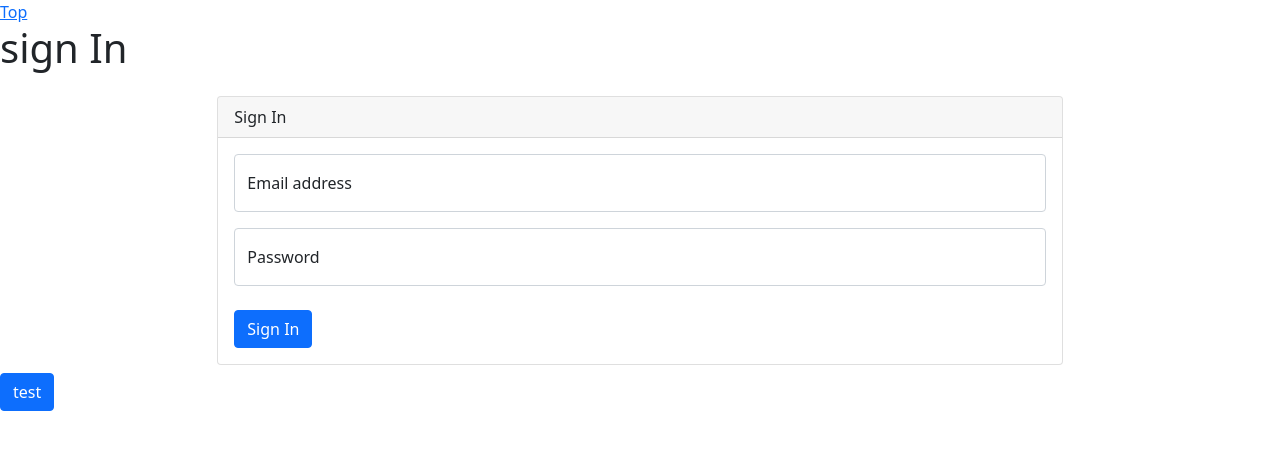
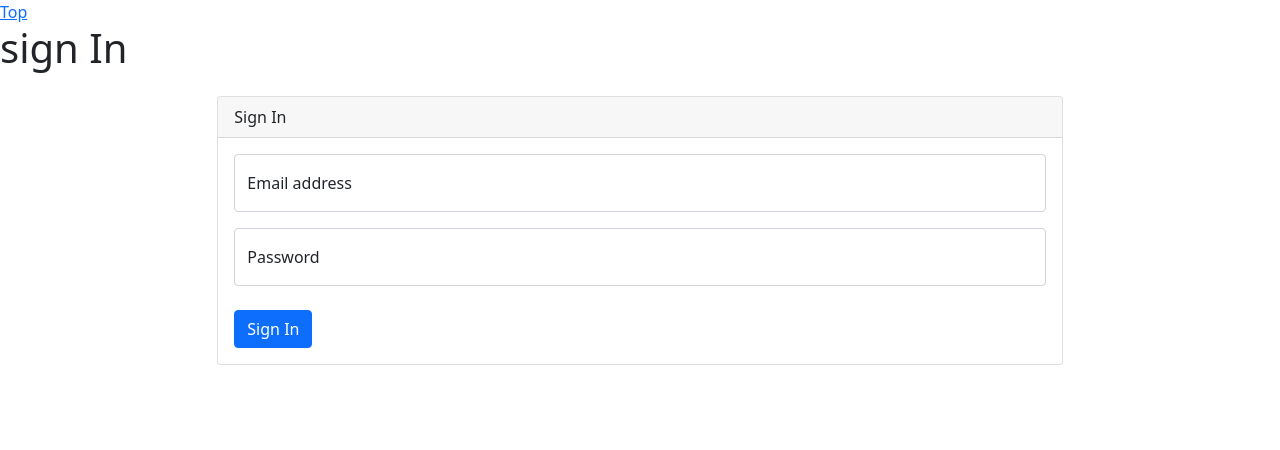
Before and after one commit to yuzuki-aritomo/ReserveTaskFrontend, a Next.js app in the folder next-app/: page /sign_in in a window 1280 px wide. Shown: the top 450 px of the page. Built offline with nearby package versions, Linux system fonts and the light colour scheme.

Commit message:
fix: 不要ファイルの削除

```diff
--- a/next-app/Api/Auth/SignInApi.ts
+++ b/next-app/Api/Auth/SignInApi.ts
@@ -5,7 +5,6 @@ const baseUrl = 'http://localhost:3001/'
 export const SignInApi= async (signInReqData: SignInReqData)=> {
   const res: Response = await fetch(baseUrl+'auth/sign_in/', {
     method: 'POST',
-    credentials: 'include',
     mode: 'cors',
     headers: {
       'Accept': 'application/json',
--- a/next-app/src/pages/sign_in/index.tsx
+++ b/next-app/src/pages/sign_in/index.tsx
@@ -25,25 +25,6 @@ const SignInPage: NextPage = () => {
       console.log("SignInError:", signInApiResData.errorText)
     }
   }
-  const testSubmit = async (event: any) => {
-    event.preventDefault();
-    const res: Response = await fetch('http://localhost:3001/test', {
-      method: 'GET',
-      mode: 'cors',
-      headers: {
-        'Accept': 'application/json',
-        'Content-Type': 'application/json',
-        'Cache': 'no-cache',
-        'Authorization': 'Bearer access-token',
-        'uid': localStorage.getItem("uid") ?? "",
-        'access-token': localStorage.getItem("access-token") ?? "",
-        'client': localStorage.getItem("client") ?? "",
-      },
-      credentials: 'include',
-    })
-    console.log(res)
-  }
-
   return(
     <div>
       <Link href="/">Top</Link>
@@ -68,11 +49,6 @@ const SignInPage: NextPage = () => {
           </Card>
         </Col>
       </Row>
-      <Form onSubmit={testSubmit}>
-        <Button className="mt-2" variant="primary" type="submit">
-          test
-        </Button>
-      </Form>
     </div>
   )
 }
```
